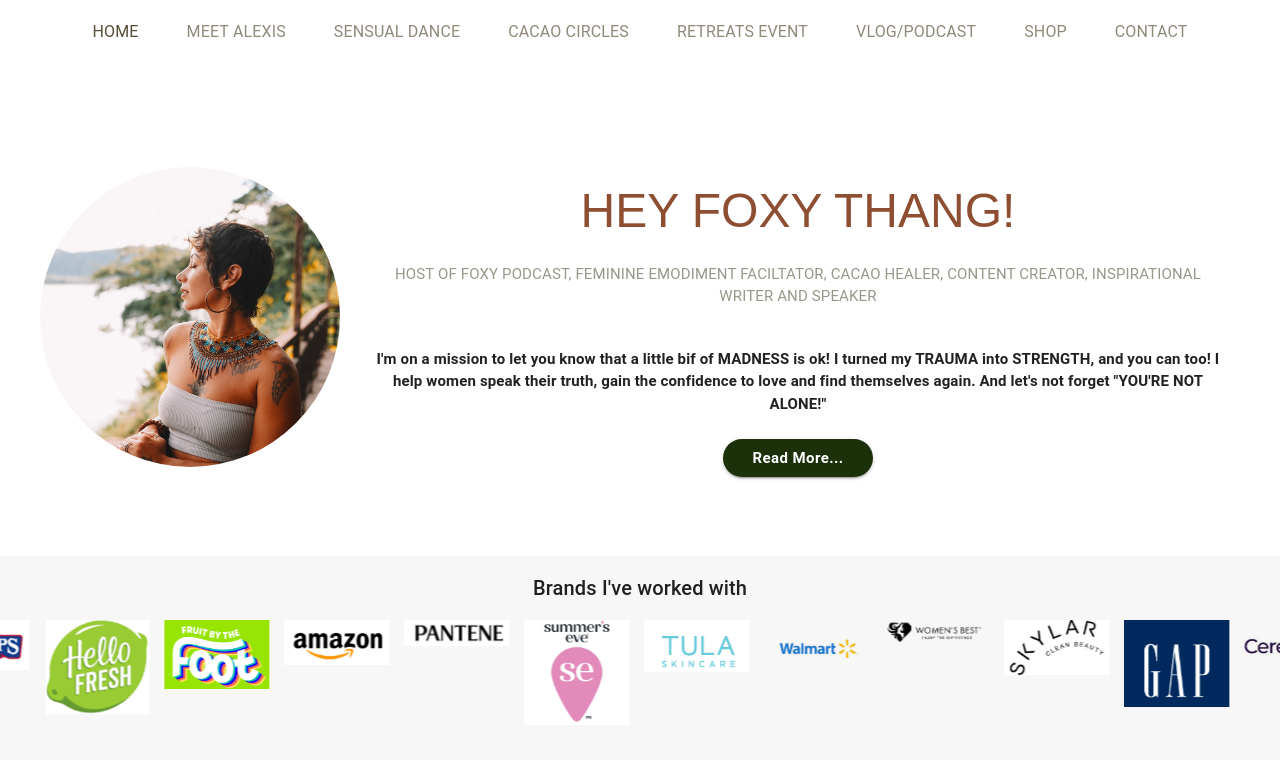
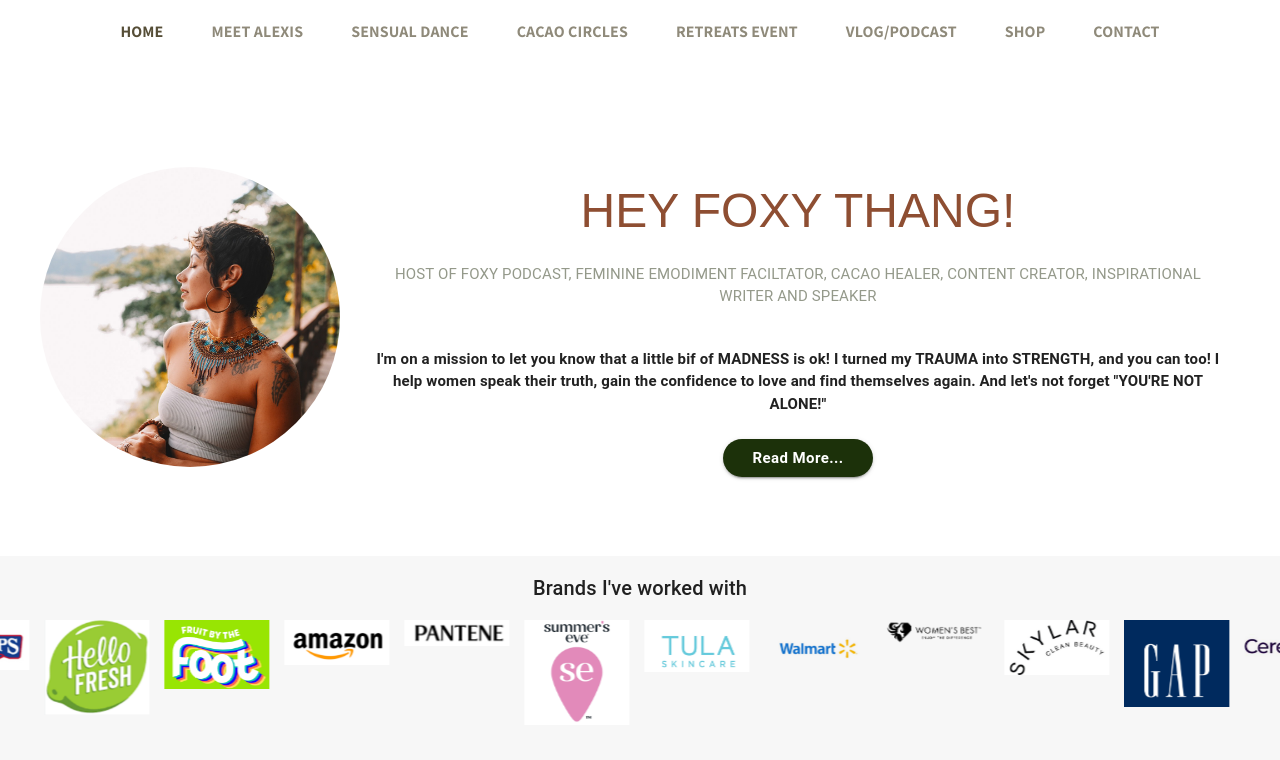
Before and after one commit to thurnye/Alexis_the_fox, a React (Create React App) app: page / in a window 1280 px wide. Shown: the top 760 px of the page. Built offline with nearby package versions, Linux system fonts and the light colour scheme; a web font is replaced by a local one.

Commit message:
relocated nav items from nav to data

```diff
--- a/public/index.html
+++ b/public/index.html
@@ -32,7 +32,9 @@
     <link rel="preconnect" href="https://fonts.googleapis.com">
     <link rel="preconnect" href="https://fonts.gstatic.com" crossorigin>
     <link href="https://fonts.googleapis.com/css2?family=Forum&family=Gotu&family=Montserrat&family=Montserrat+Alternates&family=Rubik:wght@400;500;700&family=Syne&display=swap" rel="stylesheet">
-
+    <link rel="preconnect" href="https://fonts.googleapis.com">
+    <link rel="preconnect" href="https://fonts.gstatic.com" crossorigin>
+    <link href="https://fonts.googleapis.com/css2?family=Assistant:wght@200..800&family=Tenor+Sans&display=swap" rel="stylesheet">
 
     <title>Alexis That Fox</title>
   </head>
--- a/src/Data/data.js
+++ b/src/Data/data.js
@@ -21,7 +21,7 @@
 import cocaoBrew from '../assets/photosAlexis1/cacaoBrew.png';
 import grlTrip from '../assets/photosAlexis2/retreat_girls_trips.jpg';
 import healing from '../assets/photosAlexis2/retreat_healing.jpg';
-import coupleRetreat from '../assets/photosAlexis2/retreat_outing.jpeg';
+import coupleRetreat from '../assets/photosAlexis2/coupleRetreat.png';
 import foxie from '../assets/photosAlexis2/foxie1.png';
 import Retreat1 from '../assets/photosAlexis1/Healing_Retreat.png';
 import Retreat2 from '../assets/photosAlexis1/thailand1.png';
@@ -41,13 +41,10 @@
 
 
 export const useDataCustomHook = () => {
-    // const {t} = useTranslation();
-
     const data = {
         name: 'AlexisThatFox',
-        // buttonText: t('work_with_us'),
         header: {
-            navs:[
+            pages:[
                 { label: 'Home', path: '/' },
                 { label: 'Meet Alexis', path: 'meet-me' },
                 { label: 'Sensual Dance', path: 'sensual-dance' },
--- a/src/components/Navbar/Navbar.js
+++ b/src/components/Navbar/Navbar.js
@@ -10,23 +10,17 @@
 import MenuIcon from '@mui/icons-material/Menu';
 import Container from '@mui/material/Container';
 import MenuItem from '@mui/material/MenuItem';
+import {useDataCustomHook} from '../../Data/data';
+
 
 const colorAlexis = "#8F8A7A";
 
-const pages = [
-  { label: 'Home', path: '/' },
-  { label: 'Meet Alexis', path: 'meet-me' },
-  { label: 'Sensual Dance', path: 'sensual-dance' },
-  { label: 'Cacao Circles', path: 'cacao-circles' },
-  { label: 'Retreats Event', path: 'retreats-event' },
-  { label: 'Vlog/Podcast', path: 'podcast' },
-  { label: 'Shop', path: 'shop' },
-  { label: 'Contact', path: 'contact' }
-];
 
 function Navbar({activeLink, setActiveLink}) {
   const location = useLocation();
   const [anchorElNav, setAnchorElNav] = React.useState(null);
+  const data = useDataCustomHook();
+  const {name, header: {pages}} = data;
 
   const handleOpenNavMenu = (event) => {
     setAnchorElNav(event.currentTarget);
@@ -62,7 +56,7 @@
               textDecoration: 'none',
             }}
           >
-            AlexisThatFox
+            {name}
           </Typography>
 
           <Box sx={{ flexGrow: 1,  display: { xs: 'flex', md: 'none' } }}>
@@ -100,6 +94,10 @@
                   href={page.path}
                   underline="none"
                   sx={{
+                    fontFamily: 'Assistant, sans-serif',
+                    fontOpticalSizing: 'auto',
+                    fontStyle: 'normal',
+                    fontWeight: 700,
                     color: activeLink === page.path ? '#564e37' : colorAlexis,
                     cursor:"pointer",
                     "&:hover":{
@@ -132,7 +130,7 @@
               textDecoration: 'none',
             }}
           >
-            AlexisThatFox
+            {name}
           </Typography>
           <Box sx={{ flexGrow: 1, justifyContent:"center", alignItems:"flex-start" , textAlign:"center" , display: { xs: 'none', md: 'flex' } }}>
             {pages.map((page) => (
@@ -140,6 +138,10 @@
               href={page.path}
               underline="none"
               sx={{
+                fontFamily: 'Assistant, sans-serif',
+                fontOpticalSizing: 'auto',
+                fontStyle: 'normal',
+                fontWeight: 700,
                 color: activeLink === page.path ? '#564e37' : colorAlexis,
                 mx:3,
                 cursor:"pointer",
```
Also changed, not shown: src/assets/photosAlexis2/coupleRetreat.png (added).
